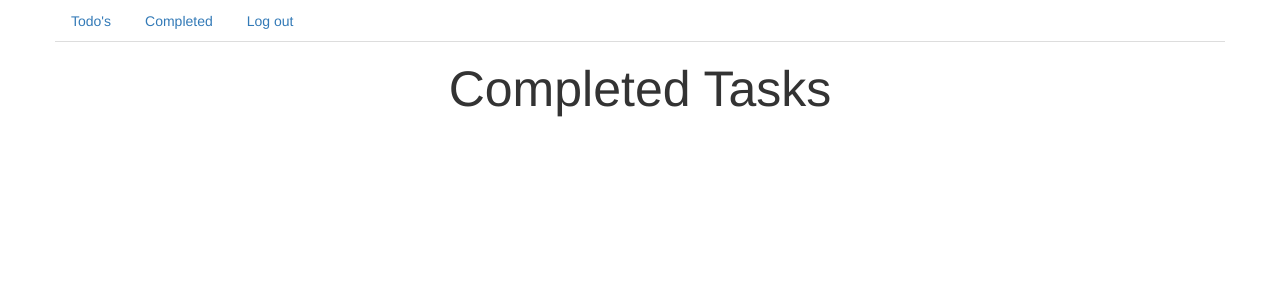
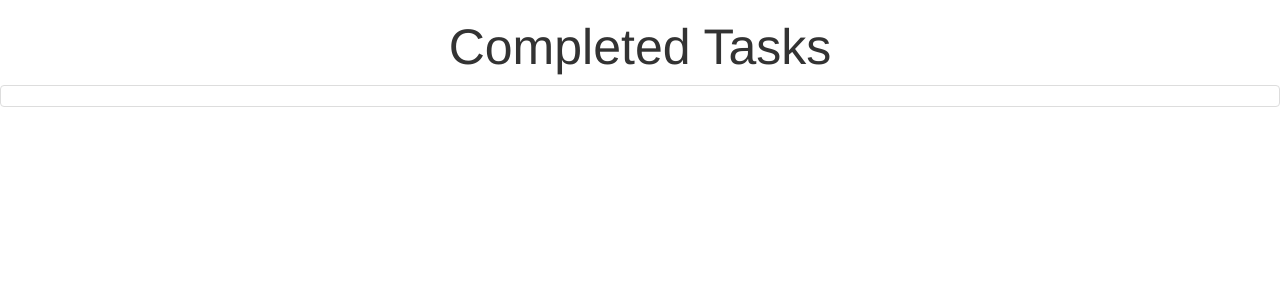
Before and after one commit to Fender1992/todo-app, an Angular app: page /completed in a window 1280 px wide. Shown: the top 300 px of the page. Built offline with nearby package versions, Linux system fonts and the light colour scheme.

Commit message:
Working on the completed list

```diff
--- a/src/app/Completed/completed.component.html
+++ b/src/app/Completed/completed.component.html
@@ -1,6 +1,10 @@
 <h2>Completed Tasks</h2>
 <ul class="list-group list-group-light">
-  <li class="list-group-item" *ngFor="let item of completedTask">
-    <app-todo-list [completedTask]="completedTask"></app-todo-list>
+  <li class="list-group-item">
+    <app-todo-list
+      *ngFor="let item of completedList"
+      [todo-component-list]="completedList"
+      (completedTask)="onTaskCompleted(item)"
+    ></app-todo-list>
   </li>
 </ul>
--- a/src/app/Completed/completed.component.ts
+++ b/src/app/Completed/completed.component.ts
@@ -1,4 +1,5 @@
 import { Component, OnInit } from '@angular/core';
+import { Item } from '../Model/items.model';
 
 @Component({
   selector: 'app-completed',
@@ -7,7 +8,13 @@ import { Component, OnInit } from '@angular/core';
 })
 export class CompletedComponent implements OnInit {
   completed: boolean = true;
-  completedTask: [] = [];
+  completedList: Item[] = [];
 
-  ngOnInit() {}
+  ngOnInit() {
+    console.log(this.completedList);
+  }
+
+  onTaskCompleted(item: Item) {
+    this.completedList.push(item);
+  }
 }
--- a/src/app/Header/header/header.component.html
+++ b/src/app/Header/header/header.component.html
@@ -1,23 +1,18 @@
 <div class="container">
   <div class="row">
     <div class="col-12">
-      <ul class="nav nav-tabs d-flex">
+      <ul class="nav nav-tabs d-flex" *ngIf="isAuthenticated">
         <!-- <li role="presentation" class="nav-item">
           <a class="nav-link" routerLink="/">Home</a>
         </li> -->
-        <li
-          role="presentation"
-          routerLink="/main-list"
-          class="nav-item"
-          *ngIf="isAuthenticated"
-        >
+        <li role="presentation" routerLink="/main-list" class="nav-item">
           <a class="nav-link" href="/main-list">Todo's</a>
         </li>
-        <li role="presentation" class="ml-auto" *ngIf="isAuthenticated">
+        <li role="presentation" class="ml-auto">
           <a class="cursor: pointer" (click)="onCompleted()">Completed</a>
         </li>
         <!-- Use ml-auto on the logout list item to push it to the right -->
-        <li role="presentation" class="ml-auto" *ngIf="isAuthenticated">
+        <li role="presentation" class="ml-auto">
           <a class="cursor: pointer" (click)="onLogout()">Log out</a>
         </li>
       </ul>
--- a/src/app/Header/header/header.component.ts
+++ b/src/app/Header/header/header.component.ts
@@ -35,13 +35,15 @@ export class HeaderComponent implements OnInit, OnDestroy {
   ) {}
   ngOnInit() {
     this.userSub = this.authService.user.subscribe((user) => {
-      this.isAuthenticated = !!user;
+      this.isAuthenticated = !!user && !!user.token;
     });
     this.currentDate = this.dateService.date;
   }
 
   ngOnDestroy() {
-    this.userSub.unsubscribe();
+    if (this.userSub) {
+      this.userSub.unsubscribe();
+    }
   }
   // onAddTask() {
   //   this.taskAdded.emit(new Item(this.taskInput, false, Date()));
@@ -49,6 +51,7 @@ export class HeaderComponent implements OnInit, OnDestroy {
   // }
   onLogout() {
     this.authService.logout();
+    this.router.navigate(['']);
   }
   onCompleted() {
     this.router.navigate(['/completed']);
--- a/src/app/Services/auth.service.ts
+++ b/src/app/Services/auth.service.ts
@@ -64,7 +64,7 @@ export class AuthService {
             +resData.expiresIn
           );
           this.authUUID = resData.localId;
-          console.log(resData.localId);
+          // console.log(resData.localId);
         })
       );
   }
--- a/src/app/app-routing.module.ts
+++ b/src/app/app-routing.module.ts
@@ -7,11 +7,11 @@ import { canActivate as AuthGuard } from './auth/sign-in/auth.guard';
 
 const appRoutes: Routes = [
   { path: '', component: SignInComponent },
-  { path: 'main-list', canActivate: [AuthGuard], component: MainComponent },
+  { path: 'main-list', component: MainComponent, canActivate: [AuthGuard] },
   {
     path: 'completed',
+    component: CompletedComponent,
     canActivate: [AuthGuard],
-    component: CompletedComponent,
   },
 ];
 @NgModule({
--- a/src/app/todo-list/todo-list.component.html
+++ b/src/app/todo-list/todo-list.component.html
@@ -5,7 +5,7 @@
         #input
         type="checkbox"
         [(ngModel)]="i.completed"
-        (change)="onDeleteTask(i.firebaseKey!)"
+        (change)="onDeleteTask(i)"
       />
 
       <span [ngClass]="{ 'completed-task': i.completed }"></span>
--- a/src/app/todo-list/todo-list.component.ts
+++ b/src/app/todo-list/todo-list.component.ts
@@ -14,7 +14,7 @@ export class TodoListComponent implements OnInit {
   @Input('todo-component-list') todoItems: Item[] = [];
   @Input('task-completed') completed: boolean = false;
   @Output() deleteTask = new EventEmitter<string>();
-  @Input() completedTask: string[] = [];
+  @Output() completedTask = new EventEmitter<Item>();
   currentDate: any;
 
   constructor(
@@ -31,8 +31,10 @@ export class TodoListComponent implements OnInit {
     });
   }
 
-  @Input() onDeleteTask(firebaseKey: string) {
-    this.deleteTask.emit(firebaseKey);
+  @Input() onDeleteTask(item: Item) {
+    this.deleteTask.emit(item.firebaseKey);
+    this.completedTask.emit(item);
     // this.completedTask.push(item.task);
+    console.log(this.completedTask);
   }
 }
```
